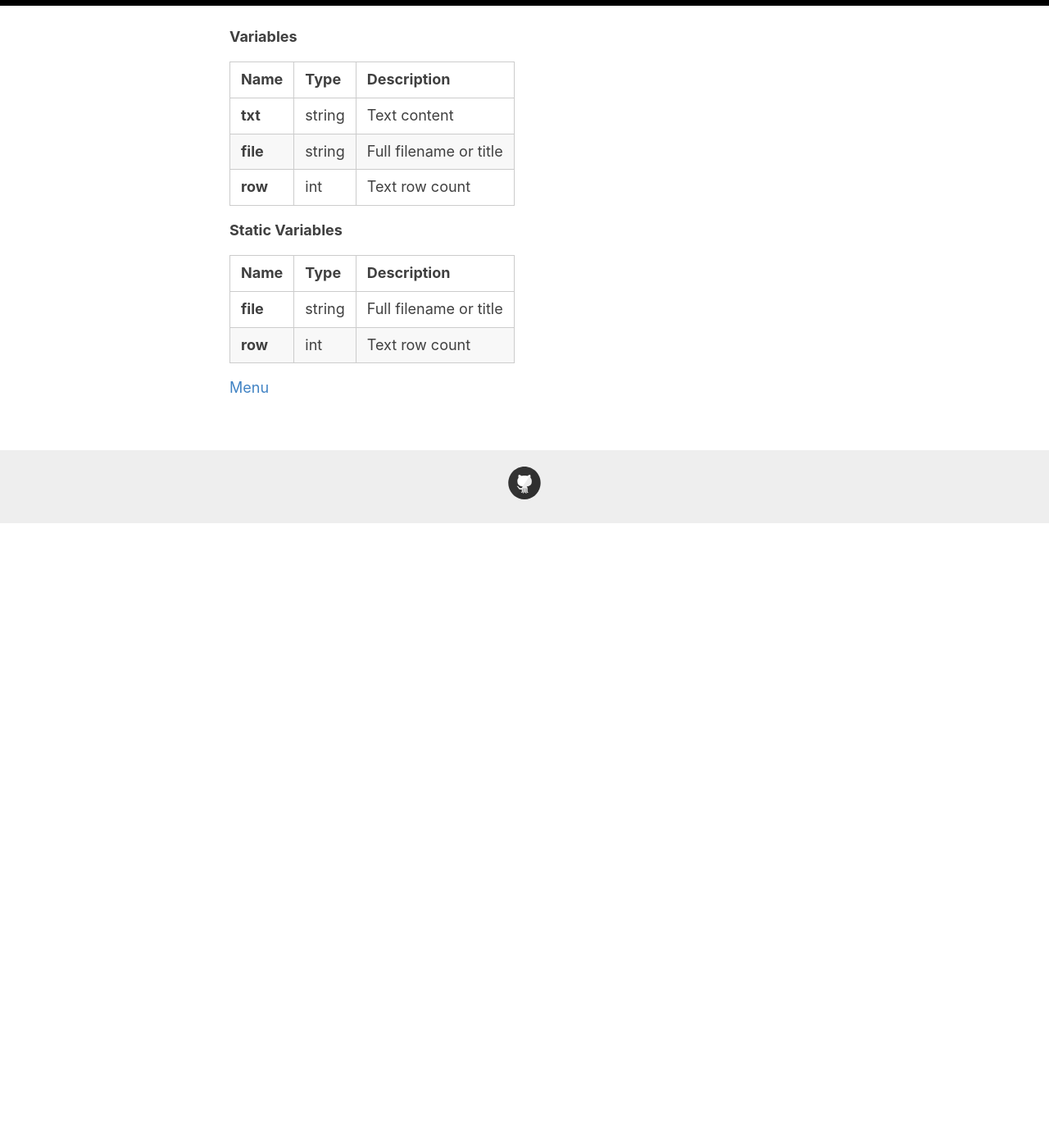
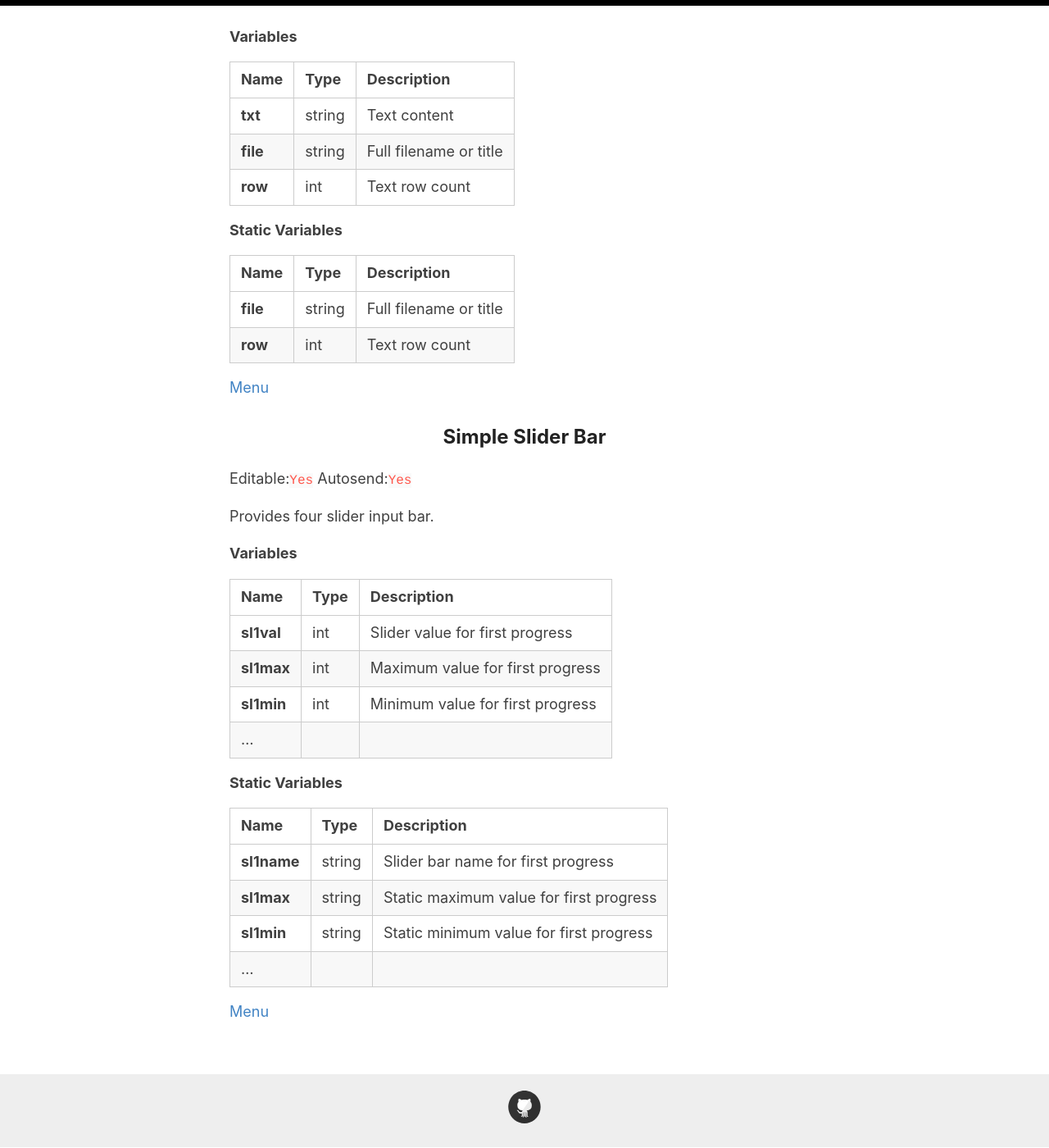
Before and after one commit to alierkanimrek/rplexusdocs, a Jekyll site: the page built from _pages/widgets.md, in a window 1280 px wide and 1400 px high, scrolled down 1693 px. Shown: the whole window at 82% size. Built offline with Jekyll 4.4.1, drawn with Linux system fonts in a browser that asks for light colours; before the commit the page ends 2331 px from its top, so only the background shows below that.

Commit message:
Update widgets.md

```diff
--- a/_pages/widgets.md
+++ b/_pages/widgets.md
@@ -6,7 +6,7 @@ permalink: /widgets/
 
 <a name="menu"></a>
 
-[Simple Progress Bar](#Simple_Progress_Bar) | [Simple Switch](#Simple_Switch) | [Simple Text View](#Simple_Text_View)
+[Simple Progress Bar](#Simple_Progress_Bar) | [Simple Switch](#Simple_Switch) | [Simple Text View](#Simple_Text_View) | [Simple Slider Bar](#Simple_Slider_Bar)
 
 
 <a name="Simple_Progress_Bar"></a>
@@ -81,3 +81,32 @@ Provides text view.
 |**row**|int| Text row count
 
 [Menu](#menu)
+
+
+
+
+<a name="Simple_Slider_Bar"></a>
+## Simple Slider Bar
+Editable:`Yes` Autosend:`Yes`
+
+Provides four slider input bar.
+
+**Variables**
+
+|Name|Type|Description|
+|---|---|---|
+|**sl1val**|int| Slider value for first progress
+|**sl1max**|int| Maximum value for first progress
+|**sl1min**|int| Minimum value for first progress
+|...||
+
+**Static Variables**
+
+|Name|Type|Description|
+|---|---|---|
+|**sl1name**|string| Slider bar name for first progress
+|**sl1max**|string| Static maximum value for first progress
+|**sl1min**|string| Static minimum value for first progress
+|...||
+
+[Menu](#menu)
```
